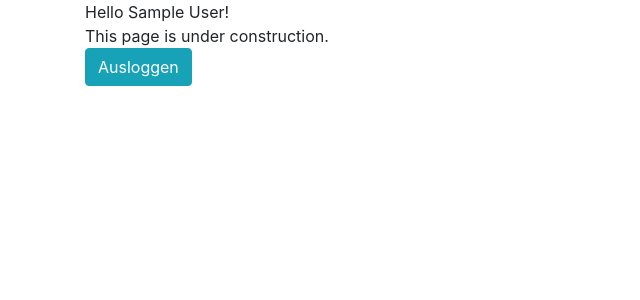
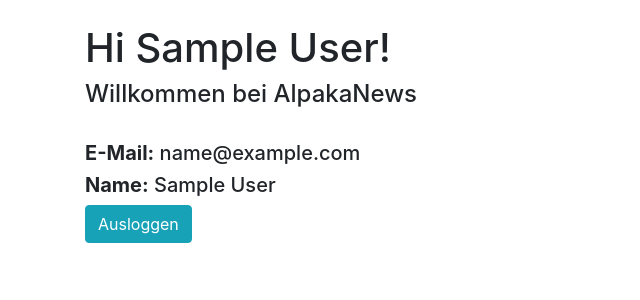
Before and after one commit to Jugendhackt/AlpakaNews, a Django app: page /accounts/profile/ in a window 1280 px wide. Shown: the part 56-356 px from the top of the page, without its empty margins (0-640 px from the left). Run offline with Django 3.2, Linux system fonts and the light colour scheme; the visitor is signed in with stand-in values (Sample User, id 1); parts of the project's set-up code (start-up, migrations or seed data) failed here and were passed over; some libraries are stand-ins or nearby versions.

Commit message:
Add really simple my_profile page

```diff
--- a/accounts/templates/profile/my_profile.html
+++ b/accounts/templates/profile/my_profile.html
@@ -1,9 +1,12 @@
 {% extends "base.html" %}
 {% block content %}
 <div class="container">
-    Hello {{ username }}!<br>
-    This page is under construction.
     <br>
+    <h1>Hi {{ user.name }}!</h1>
+    <h4>Willkommen bei AlpakaNews</h4>
+    <br>
+    <h5><b>E-Mail:</b> {{ user.email }}</h5>
+    <h5><b>Name:</b> {{ user.name }}</h5>
     <a href="{% url 'logout' %}" class="btn btn-info" role="button">Ausloggen</a>
 </div>
 {% endblock %}
--- a/accounts/views.py
+++ b/accounts/views.py
@@ -31,5 +31,5 @@
 
     def get_context_data(self, **kwargs):
         context = super().get_context_data(**kwargs)
-        context['username'] = self.request.user.name
+        context['user'] = self.request.user
         return context
```
